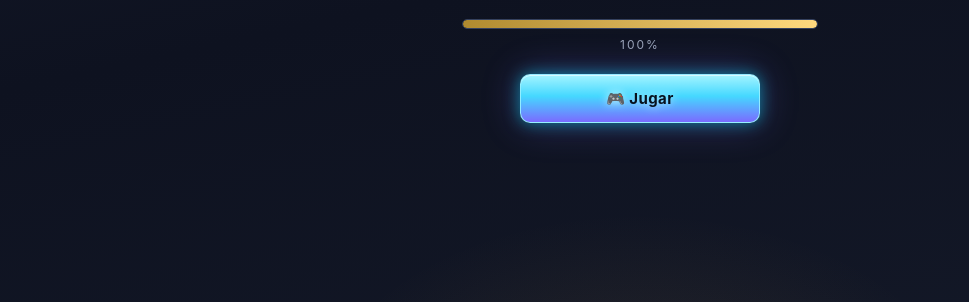
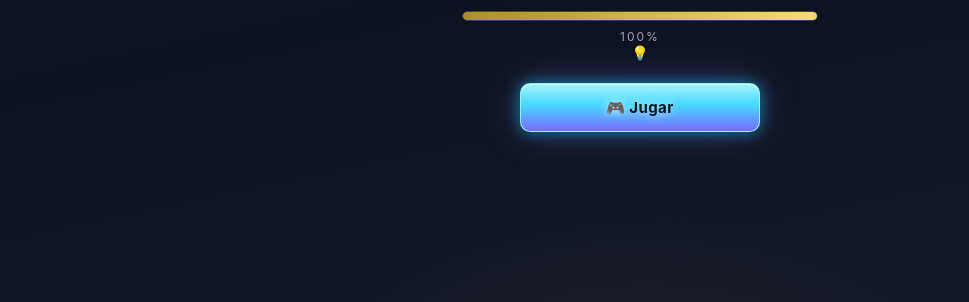
Before and after one commit to Dvskked/Olympus-Unbound, a website: page index.html in a window 1280 px wide. Shown: the part 498-800 px from the top of the page, without its empty margins (0-969 px from the left). Drawn offline with Linux system fonts and the light colour scheme.

Commit message:
Add files via upload

```diff
--- a/index.html
+++ b/index.html
@@ -16,6 +16,7 @@
     <div class="ld-sub" id="ldSub">Cargando el Olimpo…</div>
     <div class="ld-track"><div class="ld-fill" id="ldFill"></div></div>
     <div class="ld-pct" id="ldPct">0%</div>
+    <div class="ld-tip" id="ldTip"><span class="ld-tip-ic">💡</span><span class="ld-tip-tx" id="ldTipTx"></span></div>
     <button class="btn btn-gold ld-play" id="ldPlay" disabled>🎮 Jugar</button>
   </div>
 </div>
```
